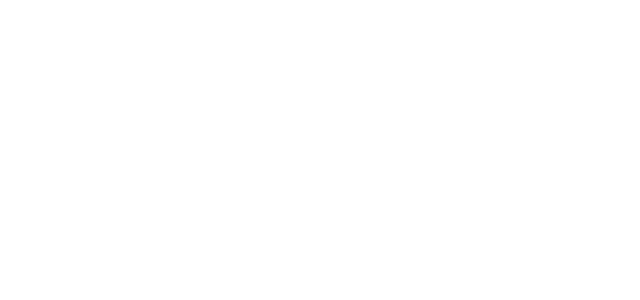
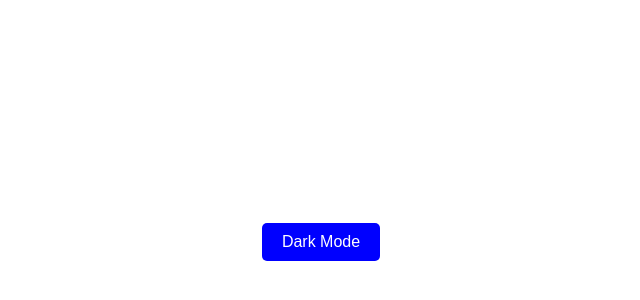
Before and after one commit to StinflixWork/project-react-2, a React (Vite) app: page / in a window 1280 px wide. Shown: the part 158-458 px from the top of the page, without its empty margins (319-959 px from the left). Built offline with nearby package versions, Linux system fonts and the light colour scheme.

Commit message:
add: theme switcher

```diff
--- a/package.json
+++ b/package.json
@@ -14,10 +14,12 @@
     "classnames": "^2.3.2",
     "react": "^18.2.0",
     "react-dom": "^18.2.0",
+    "react-icons": "^4.11.0",
     "react-redux": "^8.1.2",
     "react-router-dom": "^6.16.0",
     "redux": "^4.2.1",
-    "sass": "^1.68.0"
+    "sass": "^1.68.0",
+    "styled-components": "^6.0.8"
   },
   "devDependencies": {
     "@types/react": "^18.2.15",
--- a/src/App.jsx
+++ b/src/App.jsx
@@ -1,5 +1,40 @@
+import styled, { ThemeProvider } from 'styled-components'
+import { useDispatch, useSelector } from 'react-redux'
+import { toggleDarkMode } from 'store/slices/themeSlice.js'
+import Button from 'components/button/Button.jsx'
+
+const themeLight = {
+	mainBackgroundColor: '#fff',
+	secondaryBackgroundColor: 'blue',
+	mainColor: '#fff'
+}
+
+const themeDark = {
+	mainBackgroundColor: '#000',
+	secondaryBackgroundColor: 'orange',
+	mainColor: '#000'
+}
+
+const WrapperApp = styled.div`
+	height: 100%;
+	background-color: ${(props) => props.theme.mainBackgroundColor};
+	display: grid;
+	place-items: center;
+`
+
 function App() {
-	return <div></div>
+	const { isDarkMode } = useSelector((state) => state.theme)
+	const dispatch = useDispatch()
+
+	const handleChangeTheme = () => dispatch(toggleDarkMode())
+
+	return (
+		<ThemeProvider theme={isDarkMode ? themeDark : themeLight}>
+			<WrapperApp>
+				<Button handleChangeTheme={handleChangeTheme}>Dark Mode</Button>
+			</WrapperApp>
+		</ThemeProvider>
+	)
 }
 
 export default App
--- /dev/null
+++ b/src/components/button/Button.jsx
@@ -0,0 +1,19 @@
+import styled from 'styled-components'
+
+const ButtonStyled = styled.button`
+	font-family: Arial, sans-serif;
+	padding: 10px 20px;
+	background-color: ${(props) => props.theme.secondaryBackgroundColor};
+	border-radius: 5px;
+	color: ${(props) => props.theme.mainColor};
+`
+
+const Button = (props) => {
+	return (
+		<ButtonStyled onClick={props.handleChangeTheme}>
+			{props.children}
+		</ButtonStyled>
+	)
+}
+
+export default Button
--- a/src/main.jsx
+++ b/src/main.jsx
@@ -1,4 +1,3 @@
-import React from 'react'
 import { Provider } from 'react-redux'
 import ReactDOM from 'react-dom/client'
 import App from './App.jsx'
--- /dev/null
+++ b/src/store/slices/themeSlice.js
@@ -0,0 +1,18 @@
+import { createSlice } from '@reduxjs/toolkit'
+
+export const themeSlice = createSlice({
+	name: 'theme',
+	initialState: {
+		isDarkMode: JSON.parse(localStorage.getItem('dark-mode'))
+	},
+	reducers: {
+		toggleDarkMode: (state) => {
+			state.isDarkMode = !state.isDarkMode
+			localStorage.setItem('dark-mode', JSON.stringify(state.isDarkMode))
+		}
+	}
+})
+
+export const { toggleDarkMode } = themeSlice.actions
+
+export default themeSlice.reducer
--- a/src/store/store.js
+++ b/src/store/store.js
@@ -1,5 +1,8 @@
 import { configureStore } from '@reduxjs/toolkit'
+import themeReducer from './slices/themeSlice.js'
 
 export const store = configureStore({
-	reducer: {}
+	reducer: {
+		theme: themeReducer
+	}
 })
--- a/src/styles/clear.css
+++ b/src/styles/clear.css
@@ -55,3 +55,9 @@
 #root {
     height: 100%;
 }
+
+.app {
+    height: 100%;
+    display: grid;
+    place-items: center;
+}
```
Also changed, not shown: .eslintrc.cjs, 1 other file (tests, documents, lock files or other folders).
